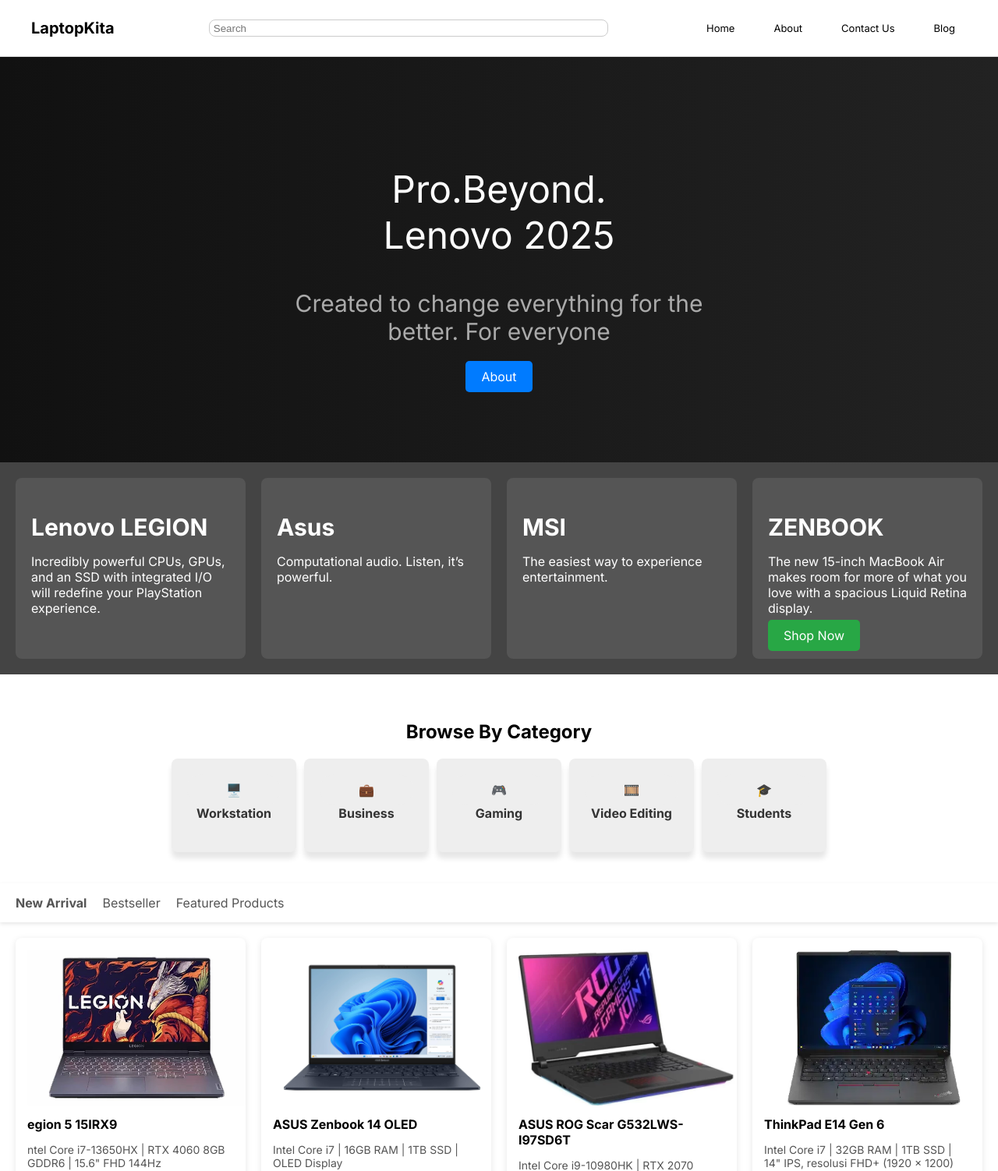
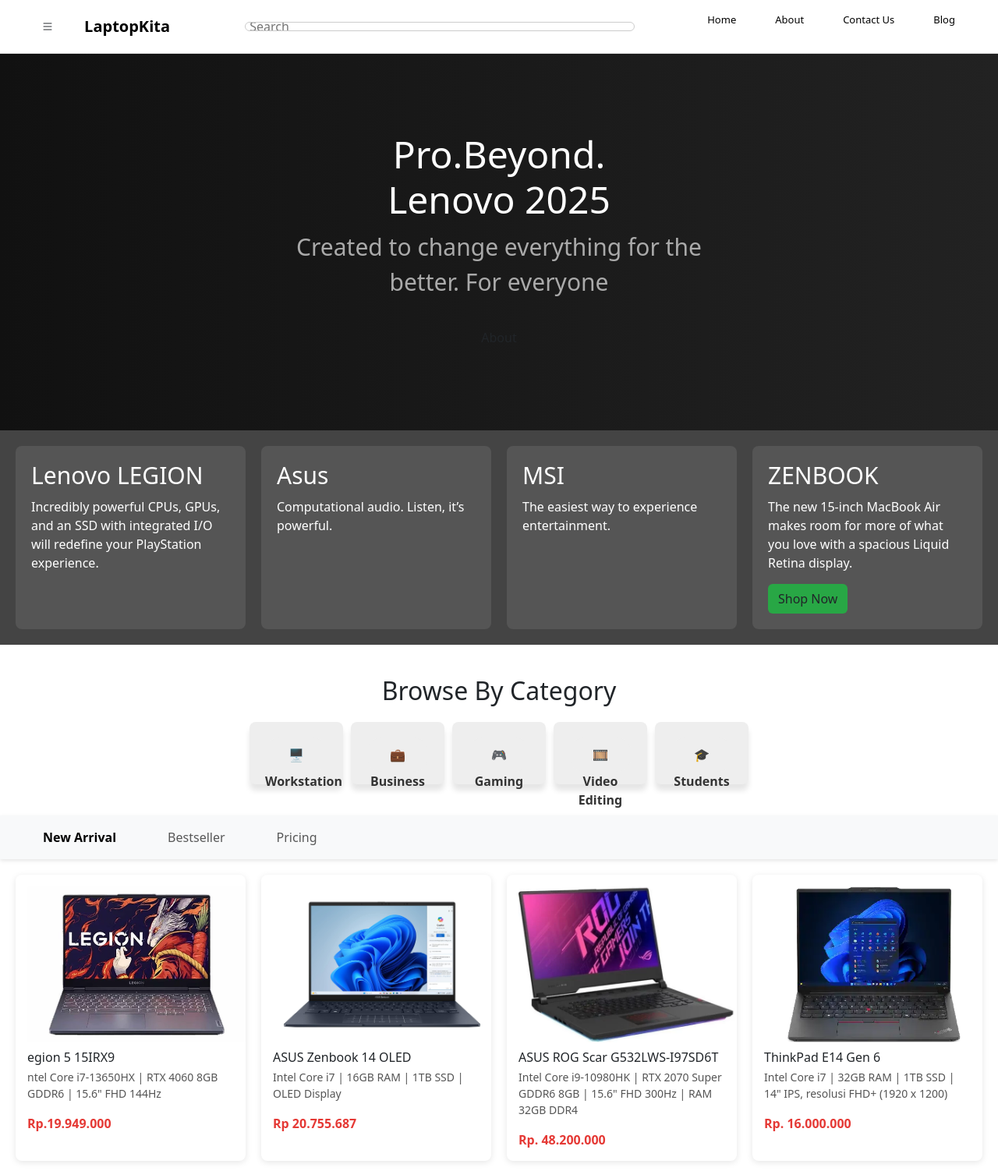
Before and after one commit to ddaannuu/Project-Website-Laptop, a PHP site: page / in a window 1280 px wide. Shown: the top 1502 px of the page at 78% size. Run offline with PHP 8.4, Linux system fonts and the light colour scheme; some libraries are stand-ins or nearby versions.

Commit message:
Nambahin Bootstrap dan fixed navbar product + side bar

```diff
--- a/index.html
+++ b/index.html
@@ -5,9 +5,22 @@
     <meta name="viewport" content="width=device-width, initial-scale=1.0" />
     <title>Laptop Kita</title>
     <link rel="stylesheet" href="styles.css" />
+    <link rel="stylesheet" href="https://cdn.jsdelivr.net/npm/bootstrap-icons@1.12.1/font/bootstrap-icons.min.css">
+    <link href="https://cdn.jsdelivr.net/npm/bootstrap@5.3.6/dist/css/bootstrap.min.css" rel="stylesheet" integrity="sha384-4Q6Gf2aSP4eDXB8Miphtr37CMZZQ5oXLH2yaXMJ2w8e2ZtHTl7GptT4jmndRuHDT" crossorigin="anonymous" />
   </head>
   <body>
     <header>
+      <button class="btn list" type="button" data-bs-toggle="offcanvas" data-bs-target="#offcanvasWithBothOptions" aria-controls="offcanvasWithBothOptions"><i class="bi bi-list"></i></button>
+
+      <div class="offcanvas offcanvas-start" data-bs-scroll="true" tabindex="-1" id="offcanvasWithBothOptions" aria-labelledby="offcanvasWithBothOptionsLabel">
+        <div class="offcanvas-header">
+          <h5 class="offcanvas-title" id="offcanvasWithBothOptionsLabel">Backdrop with scrolling</h5>
+          <button type="button" class="btn-close" data-bs-dismiss="offcanvas" aria-label="Close"></button>
+        </div>
+        <div class="offcanvas-body">
+          <p>Try scrolling the rest of the page to see this option in action.</p>
+        </div>
+      </div>
       <div class="logo">LaptopKita</div>
       <input type="text" class="search" placeholder="Search" />
       <div class="navbare">
@@ -33,10 +46,7 @@
     <section class="products">
       <div class="product">
         <h2>Lenovo LEGION</h2>
-        <p>
-          Incredibly powerful CPUs, GPUs, and an SSD with integrated I/O will
-          redefine your PlayStation experience.
-        </p>
+        <p>Incredibly powerful CPUs, GPUs, and an SSD with integrated I/O will redefine your PlayStation experience.</p>
       </div>
       <div class="product">
         <h2>Asus</h2>
@@ -48,10 +58,7 @@
       </div>
       <div class="product">
         <h2>ZENBOOK</h2>
-        <p>
-          The new 15-inch MacBook Air makes room for more of what you love with
-          a spacious Liquid Retina display.
-        </p>
+        <p>The new 15-inch MacBook Air makes room for more of what you love with a spacious Liquid Retina display.</p>
         <a href="#" class="btn">Shop Now</a>
       </div>
     </section>
@@ -82,17 +89,32 @@
       </div>
     </section>
 
-    <nav class="navbar">
-      <span class="active">New Arrival</span>
-      <span>Bestseller</span>
-      <span>Featured Products</span>
+    <!-- Navbar Product -->
+    <nav class="navbar navbar-expand-lg bg-body-tertiary">
+      <div class="container-fluid">
+        <button class="navbar-toggler" type="button" data-bs-toggle="collapse" data-bs-target="#navbarNav" aria-controls="navbarNav" aria-expanded="false" aria-label="Toggle navigation">
+          <span class="navbar-toggler-icon"></span>
+        </button>
+        <div class="collapse navbar-collapse" id="navbarNav">
+          <ul class="navbar-nav">
+            <li class="nav-item" id="#NewArriv">
+              <a class="nav-link active" aria-current="page" href="#NewArriv">New Arrival</a>
+            </li>
+            <li class="nav-item">
+              <a class="nav-link" href="#">Bestseller</a>
+            </li>
+            <li class="nav-item">
+              <a class="nav-link" href="#">Pricing</a>
+            </li>
+          </ul>
+        </div>
+      </div>
     </nav>
 
     <div class="product-grid">
       <!-- egion 5 15IRX9 -->
       <div class="product-card discount">
-
-        <img src="Images\Legion 5 15IRX9.webp" alt="egion 5 15IRX9" style="height: 200px; width: 280px;">
+        <img src="Images\Legion 5 15IRX9.webp" alt="egion 5 15IRX9" style="height: 200px; width: 280px" />
         <h3>egion 5 15IRX9</h3>
         <p>ntel Core i7-13650HX | RTX 4060 8GB GDDR6 | 15.6" FHD 144Hz</p>
         <div class="price-rating">
@@ -102,8 +124,7 @@
 
       <!-- ASUS Zenbook -->
       <div class="product-card discount">
-
-        <img src="Images\Asus Zenbook 14.jpg" alt="ASUS Zenbook 14 OLED" style="height: 200px; width: 280px;">
+        <img src="Images\Asus Zenbook 14.jpg" alt="ASUS Zenbook 14 OLED" style="height: 200px; width: 280px" />
         <h3>ASUS Zenbook 14 OLED</h3>
         <p>Intel Core i7 | 16GB RAM | 1TB SSD | OLED Display</p>
         <div class="price-rating">
@@ -113,10 +134,9 @@
 
       <!-- ASUS ROG Scar G532LWS-I97SD6T-->
       <div class="product-card discount">
-
-        <img src="Images\ASUS ROG Scar G532LWS-I97SD6T.webp" alt="ASUS ROG Scar G532LWS-I97SD6T" style="height: 200px; width: 280px;">
+        <img src="Images\ASUS ROG Scar G532LWS-I97SD6T.webp" alt="ASUS ROG Scar G532LWS-I97SD6T" style="height: 200px; width: 280px" />
         <h3>ASUS ROG Scar G532LWS-I97SD6T</h3>
-        <p>Intel Core i9-10980HK |  RTX 2070 Super GDDR6 8GB | 15.6" FHD 300Hz | RAM 32GB DDR4</p>
+        <p>Intel Core i9-10980HK | RTX 2070 Super GDDR6 8GB | 15.6" FHD 300Hz | RAM 32GB DDR4</p>
         <div class="price-rating">
           <span class="price"> Rp. 48.200.000</span>
         </div>
@@ -124,8 +144,7 @@
 
       <!-- Laptop ThinkPad E14 Gen 6 -->
       <div class="product-card discount">
-
-        <img src="Images\Laptop ThinkPad E14 Gen 6.webp" alt="ThinkPad E14 Gen 6" style="height: 200px; width: 280px;">
+        <img src="Images\Laptop ThinkPad E14 Gen 6.webp" alt="ThinkPad E14 Gen 6" style="height: 200px; width: 280px" />
         <h3>ThinkPad E14 Gen 6</h3>
         <p>Intel Core i7 | 32GB RAM | 1TB SSD | 14" IPS, resolusi FHD+ (1920 x 1200)</p>
         <div class="price-rating">
@@ -135,8 +154,7 @@
 
       <!-- Lenovo Legion -->
       <div class="product-card discount">
-
-        <img src="Images\lenovo legion.webp" alt="Lenovo Legion 5 Gen 7">
+        <img src="Images\lenovo legion.webp" alt="Lenovo Legion 5 Gen 7" />
         <h3>Lenovo Legion 5 Gen 7</h3>
         <p>Ryzen 7 6800H | RTX 3070 Ti | 15.6" FHD 165Hz</p>
         <div class="price-rating">
@@ -146,8 +164,7 @@
 
       <!-- ASUS Zenbook -->
       <div class="product-card discount">
-
-        <img src="Images\Asus Zenbook 14.jpg" alt="ASUS Zenbook 14 OLED">
+        <img src="Images\Asus Zenbook 14.jpg" alt="ASUS Zenbook 14 OLED" />
         <h3>ASUS Zenbook 14 OLED</h3>
         <p>Intel Core i7 | 16GB RAM | 1TB SSD | OLED Display</p>
         <div class="price-rating">
@@ -157,8 +174,7 @@
 
       <!-- Lenovo Legion -->
       <div class="product-card discount">
-
-        <img src="Images\lenovo legion.webp" alt="Lenovo Legion 5 Gen 7">
+        <img src="Images\lenovo legion.webp" alt="Lenovo Legion 5 Gen 7" />
         <h3>Lenovo Legion 5 Gen 7</h3>
         <p>Ryzen 7 6800H | RTX 3070 Ti | 15.6" FHD 165Hz</p>
         <div class="price-rating">
@@ -168,8 +184,7 @@
 
       <!-- ASUS Zenbook -->
       <div class="product-card discount">
-
-        <img src="Images\Asus Zenbook 14.jpg" alt="ASUS Zenbook 14 OLED">
+        <img src="Images\Asus Zenbook 14.jpg" alt="ASUS Zenbook 14 OLED" />
         <h3>ASUS Zenbook 14 OLED</h3>
         <p>Intel Core i7 | 16GB RAM | 1TB SSD | OLED Display</p>
         <div class="price-rating">
@@ -179,8 +194,7 @@
 
       <!-- Lenovo Legion -->
       <div class="product-card discount">
-
-        <img src="Images\lenovo legion.webp" alt="Lenovo Legion 5 Gen 7">
+        <img src="Images\lenovo legion.webp" alt="Lenovo Legion 5 Gen 7" />
         <h3>Lenovo Legion 5 Gen 7</h3>
         <p>Ryzen 7 6800H | RTX 3070 Ti | 15.6" FHD 165Hz</p>
         <div class="price-rating">
@@ -190,8 +204,7 @@
 
       <!-- ASUS Zenbook -->
       <div class="product-card discount">
-
-        <img src="Images\Asus Zenbook 14.jpg" alt="ASUS Zenbook 14 OLED">
+        <img src="Images\Asus Zenbook 14.jpg" alt="ASUS Zenbook 14 OLED" />
         <h3>ASUS Zenbook 14 OLED</h3>
         <p>Intel Core i7 | 16GB RAM | 1TB SSD | OLED Display</p>
         <div class="price-rating">
@@ -199,7 +212,6 @@
         </div>
       </div>
     </div>
-
 
     <!-- Footer -->
     <section class="hero">
@@ -236,6 +248,6 @@
         </div>
       </div>
     </footer>
-
+    <script src="https://cdn.jsdelivr.net/npm/bootstrap@5.3.6/dist/js/bootstrap.bundle.min.js" integrity="sha384-j1CDi7MgGQ12Z7Qab0qlWQ/Qqz24Gc6BM0thvEMVjHnfYGF0rmFCozFSxQBxwHKO" crossorigin="anonymous"></script>
   </body>
 </html>
--- a/styles.css
+++ b/styles.css
@@ -20,6 +20,9 @@
   margin: 0;
 }
 
+.list{
+  background-color: transparent;
+}
 header {
   display: flex;
   justify-content: space-between;
```
Lines whose indentation alone changed are shown as unchanged.
